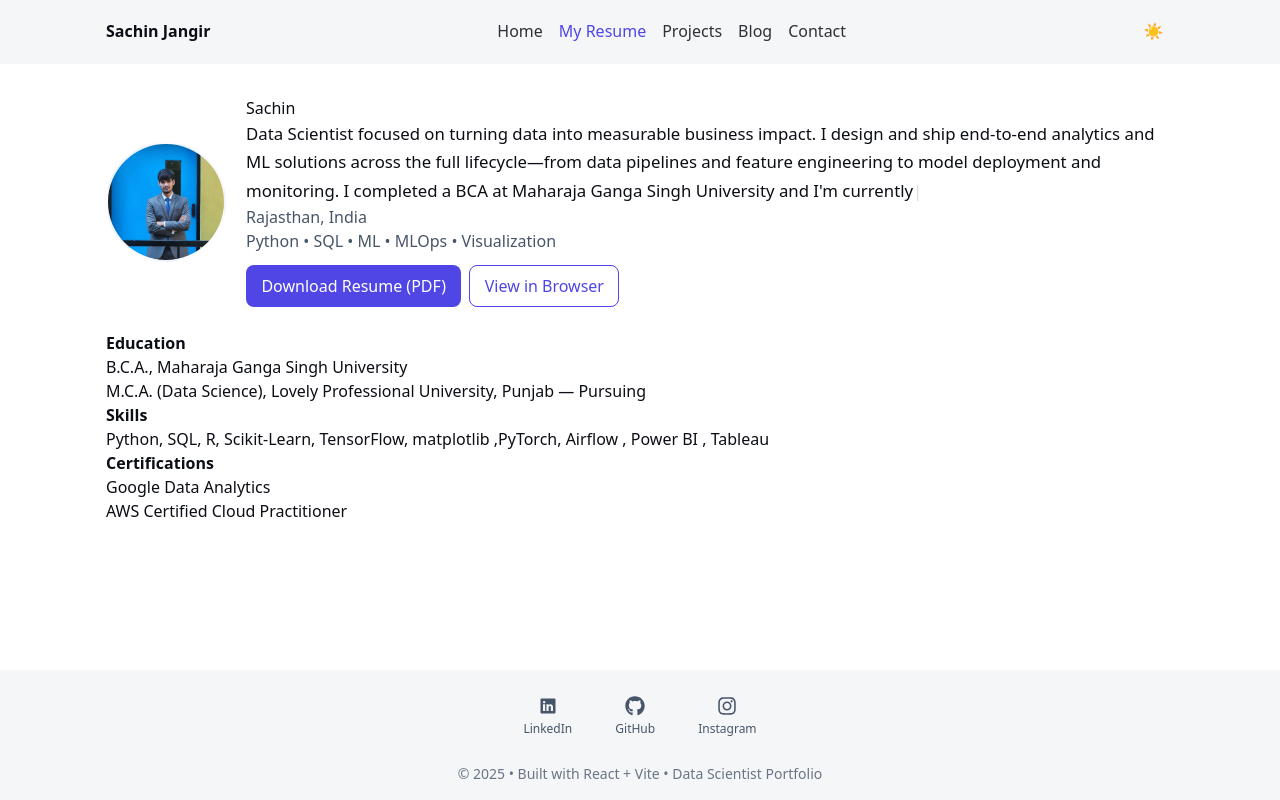
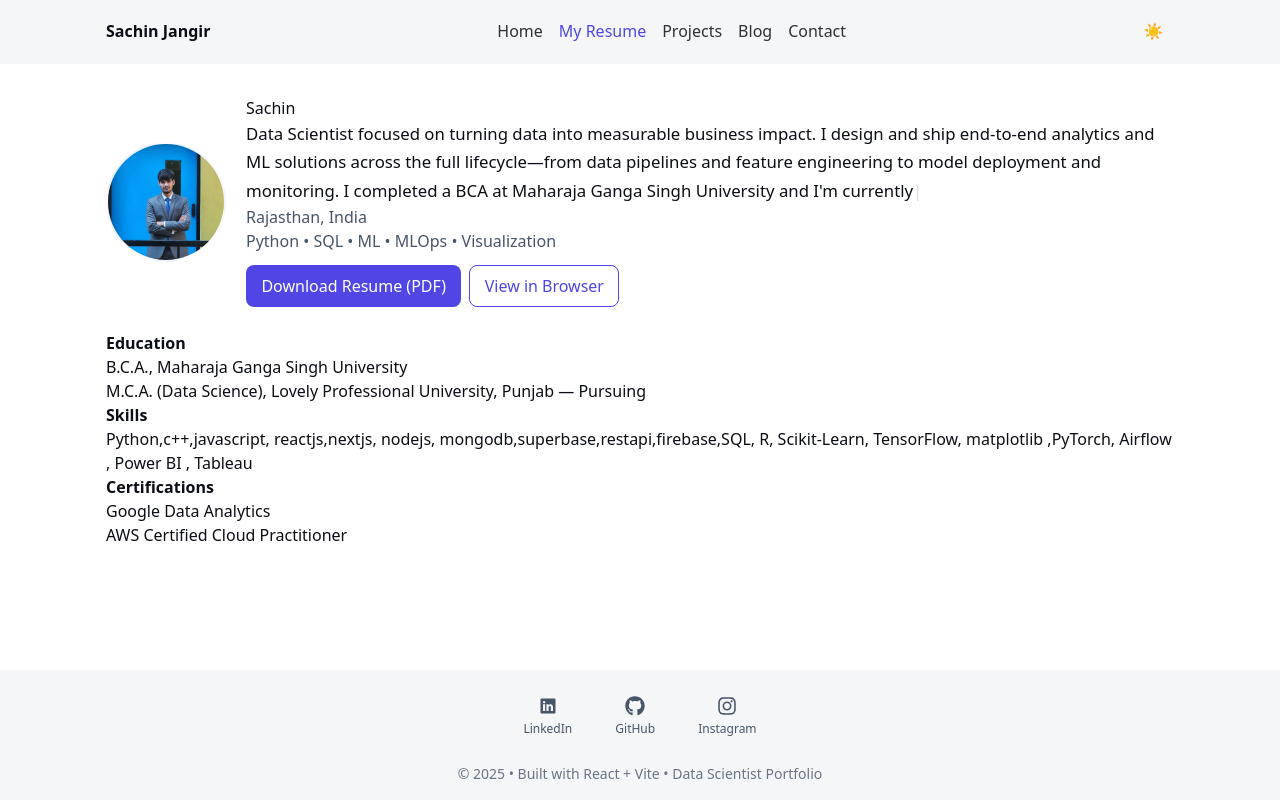
Before and after one commit to sachinjangir8/portfolio, a React (Vite) app: page /resume in a window 1280 px wide. Built offline with nearby package versions, Linux system fonts and the light colour scheme.

Commit message:
Updated project files and features

```diff
--- a/src/pages/Resume.jsx
+++ b/src/pages/Resume.jsx
@@ -55,7 +55,7 @@ export default function Resume() {
         <li>
           <strong>Skills</strong>
           <ul>
-            <li>Python, SQL, R, Scikit-Learn, TensorFlow, matplotlib ,PyTorch, Airflow , Power BI , Tableau </li>
+            <li>Python,c++,javascript, reactjs,nextjs, nodejs, mongodb,superbase,restapi,firebase,SQL, R, Scikit-Learn, TensorFlow, matplotlib ,PyTorch, Airflow , Power BI , Tableau </li>
           </ul>
         </li>
         <li>
```
